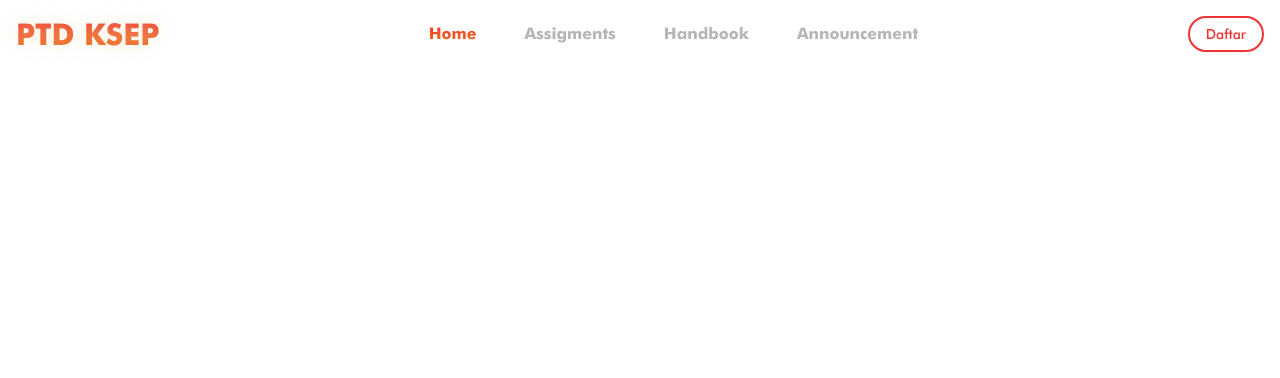
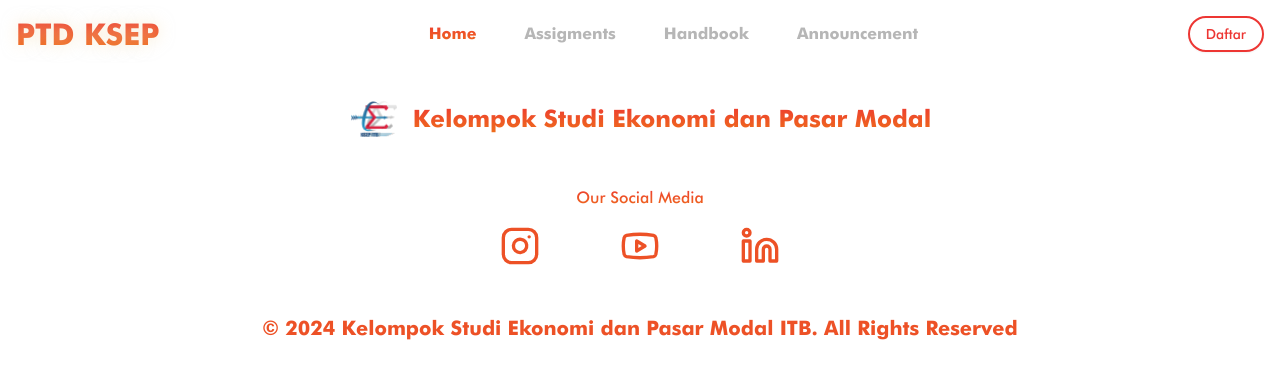
Before and after one commit to adielrum/PTD-2024, a Next.js app: page / in a window 1280 px wide. Shown: the top 378 px of the page. Built offline with nearby package versions, Linux system fonts and the light colour scheme.

Commit message:
feat: add footer

```diff
--- a/app/globals.css
+++ b/app/globals.css
@@ -99,7 +99,7 @@ body {
     @apply border-transparent bg-clip-border bg-gradient-to-b from-[#ED3633] to-[#EF7219]
   }
   .white-stroke-text {
-    -webkit-text-stroke: 1px #FFFFFF; /* Using your custom purple */
+    -webkit-text-stroke: 1px #FFFFFF;
   }
   .text-shadow-orange {
     text-shadow: 0px 0px 16px rgba(246, 222, 173, 0.5);
--- a/app/layout.tsx
+++ b/app/layout.tsx
@@ -2,6 +2,7 @@ import type { Metadata } from "next";
 import localFont from "next/font/local";
 import "./globals.css";
 import Navbar from "@/components/Navbar";
+import Footer from "@/components/Footer";
 
 const geistSans = localFont({
   src: "./fonts/GeistVF.woff",
@@ -29,6 +30,7 @@ export default function RootLayout({
       <body className={`font-futura antialiased`}>
         <Navbar />
         {children}
+        <Footer />
       </body>
     </html>
   );
--- /dev/null
+++ b/components/Footer.tsx
@@ -0,0 +1,64 @@
+import React from 'react'
+import Image from 'next/image'
+import KSEPLogo from '@/app/assets/KSEPLogo.png'
+import { Instagram } from 'lucide-react';
+import { Youtube } from 'lucide-react';
+import { Linkedin } from 'lucide-react';
+import Link from 'next/link';
+
+const socialMediaItems = [
+  // {
+  //   name: 'TikTok'
+  //   logo:
+  //   path: ''
+  // },
+  {
+    name: 'Instagram',
+    logo: Instagram,
+    path: ''
+  },
+  {
+    name: 'YouTube',
+    logo: Youtube,
+    path: ''
+  },
+  {
+    name: 'LinkedIn',
+    logo: Linkedin,
+    path: ''
+  },
+]
+
+const Footer = () => {
+  return (
+    <div className='wrapper flex flex-col items-center gap-y-12'>
+      <div className='flex items-center gap-x-4'>
+        <Image
+          src={KSEPLogo}
+          alt='Logo KSEP'
+          width={48}
+          height={48}
+        />
+        <h5 className='text-orange-gradient font-bold text-2xl'>Kelompok Studi Ekonomi dan Pasar Modal</h5>
+      </div>
+      <div className='flex flex-col gap-y-4 items-center'>
+        <p className='text-center text-orange-gradient'>Our Social Media</p>
+        <div className='flex gap-x-20'>
+          {socialMediaItems.map((item, index) => {
+            const Icon = item.logo
+            return (
+              <Link key={index} href={item.path}>
+                <Icon className='w-10 h-10 text-[#ED5126]' />
+              </Link>
+            )
+          })}
+        </div>
+      </div>
+      <p className='font-bold text-[#ED5126] text-center text-xl'>
+        © 2024 Kelompok Studi Ekonomi dan Pasar Modal ITB. All Rights Reserved
+      </p>
+    </div>
+  )
+}
+
+export default Footer
--- a/components/Navbar.tsx
+++ b/components/Navbar.tsx
@@ -50,9 +50,11 @@ const Navbar = () => {
           })}
         </div>
 
-        <Button variant={"outline"} className='rounded-full border-2 border-[#ED3633] text-[#ED3633]'>
-          Daftar
-        </Button>
+        <Link href={"/auth/daftar"}>
+          <Button variant={"outline"} className='rounded-full border-2 border-[#ED3633] text-[#ED3633]'>
+            Daftar
+          </Button>
+        </Link>
       </nav>
 
       {/* Mobile Nav */}
```
Also changed, not shown: app/assets/KSEPLogo.png (added).
